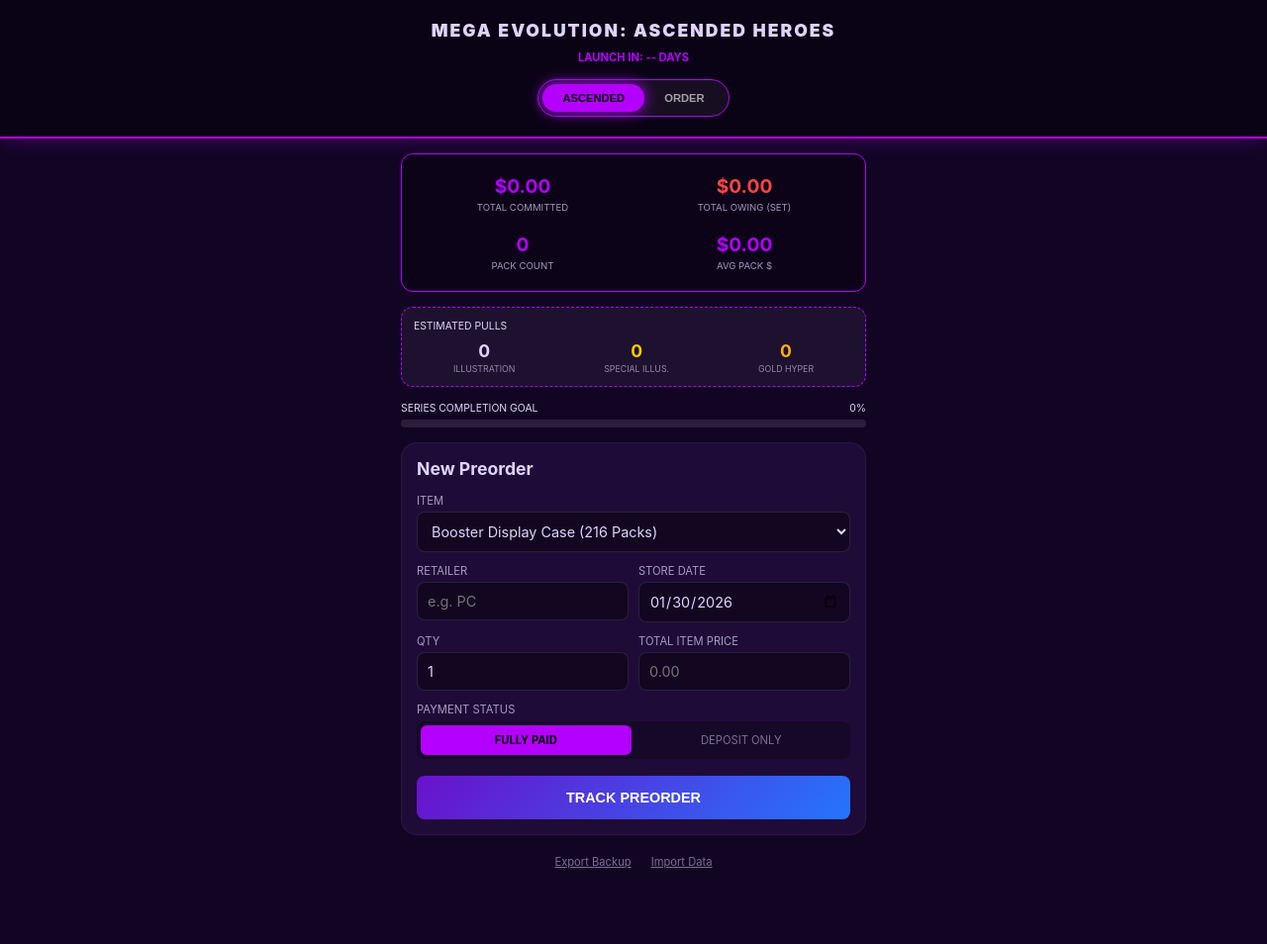
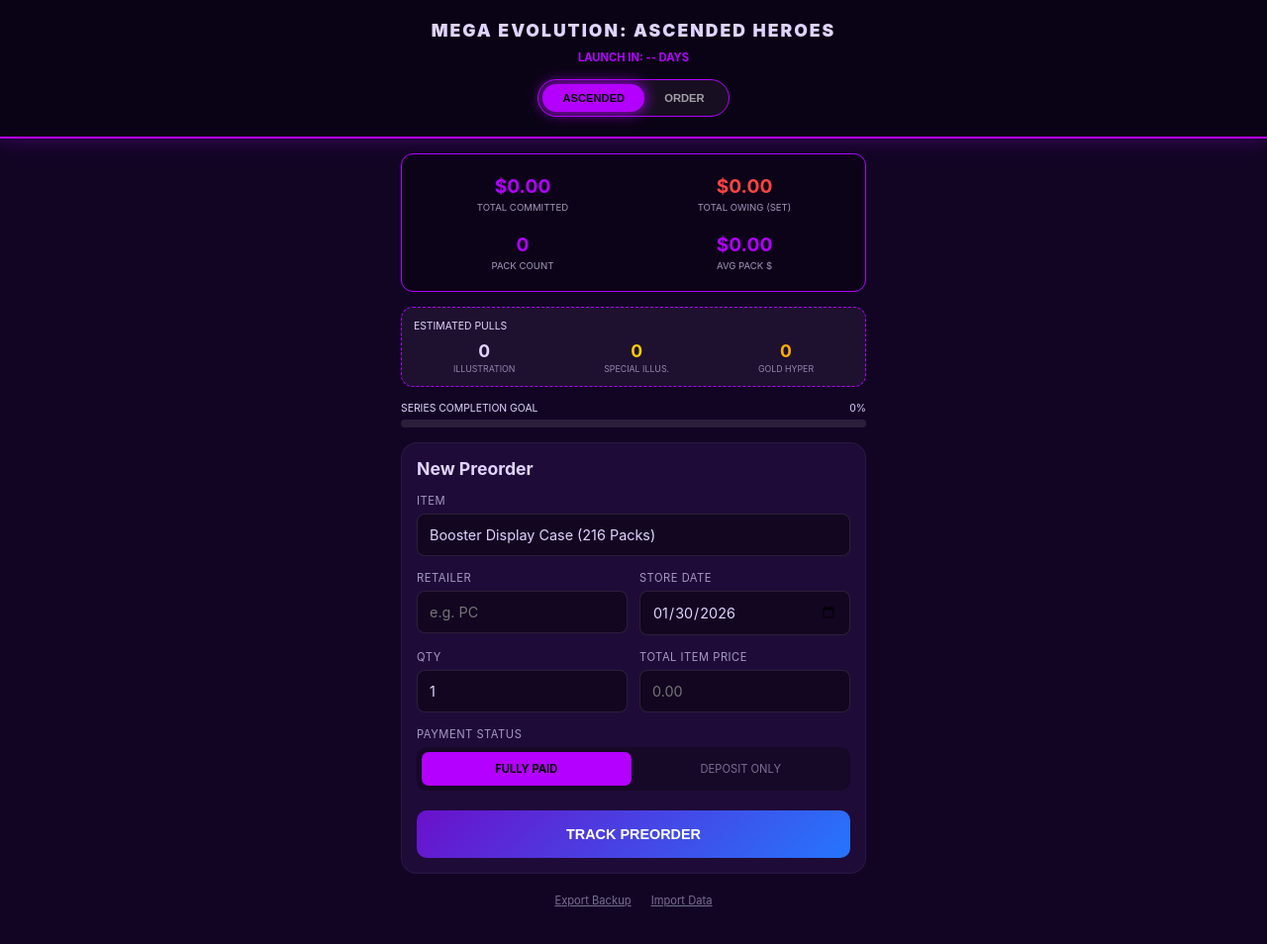
Before and after one commit to kstev14/tcg-preordertracker, a plain HTML site: page index.html in a window 1280 px wide. Shown: the whole page at 99% size. Drawn offline with Linux system fonts and the light colour scheme.

Commit message:
Update index.html

```diff
--- a/index.html
+++ b/index.html
@@ -104,32 +104,54 @@
         .hit-val { font-size: 1.1rem; font-weight: bold; }
         .hit-label { font-size: 0.55rem; opacity: 0.6; text-transform: uppercase; margin-top: 2px; }
 
-        .add-panel { background: var(--card-bg); padding: 15px; border-radius: 16px; margin-bottom: 20px; border: 1px solid rgba(255,255,255,0.05); width: 100%; }
+        /* Modified Add Panel for Mobile Containment */
+        .add-panel {
+            background: var(--card-bg);
+            padding: 15px;
+            border-radius: 16px;
+            margin-bottom: 20px;
+            border: 1px solid rgba(255,255,255,0.05);
+            width: 100%;
+            overflow: hidden; /* Ensures nothing spills out */
+        }
         .add-panel h2 { font-size: 1.1rem; margin-top: 0; margin-bottom: 15px; }
 
-        .form-group { margin-bottom: 12px; width: 100%; }
-        label { display: block; font-size: 0.7rem; margin-bottom: 4px; opacity: 0.7; text-transform: uppercase; }
+        .form-group { margin-bottom: 15px; width: 100%; }
+        label { display: block; font-size: 0.7rem; margin-bottom: 6px; opacity: 0.7; text-transform: uppercase; letter-spacing: 0.5px; }
 
         select, input {
-            width: 100%; padding: 10px; background: rgba(0,0,0,0.4); border: 1px solid rgba(255,255,255,0.1);
-            color: var(--text-color); border-radius: 8px; font-family: inherit; font-size: 0.9rem;
+            width: 100%;
+            padding: 12px;
+            background: rgba(0,0,0,0.4);
+            border: 1px solid rgba(255,255,255,0.1);
+            color: var(--text-color);
+            border-radius: 8px;
+            font-family: inherit;
+            font-size: 0.9rem;
             display: block;
+            appearance: none; /* Mobile reset */
         }
 
+        .row {
+            display: flex;
+            gap: 12px;
+            margin-bottom: 0;
+            width: 100%;
+        }
+        .row .form-group { flex: 1; min-width: 0; }
+
+        /* Refined payment toggle for touch targets */
         .payment-toggle {
-            display: flex; gap: 5px; background: rgba(0,0,0,0.3); padding: 4px; border-radius: 8px; margin-top: 5px;
+            display: flex; gap: 5px; background: rgba(0,0,0,0.3); padding: 5px; border-radius: 10px; margin-top: 5px;
         }
         .pay-opt {
-            flex: 1; text-align: center; font-size: 0.7rem; padding: 8px; cursor: pointer; border-radius: 6px; opacity: 0.5; transition: 0.2s;
+            flex: 1; text-align: center; font-size: 0.7rem; padding: 10px; cursor: pointer; border-radius: 7px; opacity: 0.5; transition: 0.2s;
         }
         .pay-opt.active { background: var(--accent-color); color: #000; opacity: 1; font-weight: bold; }
 
-        .row { display: flex; gap: 10px; margin-bottom: 0; }
-        .row .form-group { flex: 1; min-width: 0; }
-
         button.action-btn {
-            width: 100%; padding: 14px; background: var(--btn-grad); border: none; color: white;
-            font-weight: bold; font-size: 0.9rem; border-radius: 8px; cursor: pointer; text-transform: uppercase; margin-top: 5px;
+            width: 100%; padding: 16px; background: var(--btn-grad); border: none; color: white;
+            font-weight: bold; font-size: 0.9rem; border-radius: 10px; cursor: pointer; text-transform: uppercase; margin-top: 5px;
         }
 
         .order-group { background: var(--card-bg); border-radius: 12px; margin-bottom: 15px; border: 1px solid rgba(255,255,255,0.1); overflow: hidden; }
@@ -229,6 +251,7 @@
                 <select id="product-select" onchange="updateDefaultDate()"></select>
             </div>
 
+            <!-- Retailer & Store Date Row -->
             <div class="row">
                 <div class="form-group">
                     <label>Retailer</label>
@@ -240,6 +263,7 @@
                 </div>
             </div>
 
+            <!-- Qty & Price Row -->
             <div class="row">
                 <div class="form-group">
                     <label>Qty</label>
```
